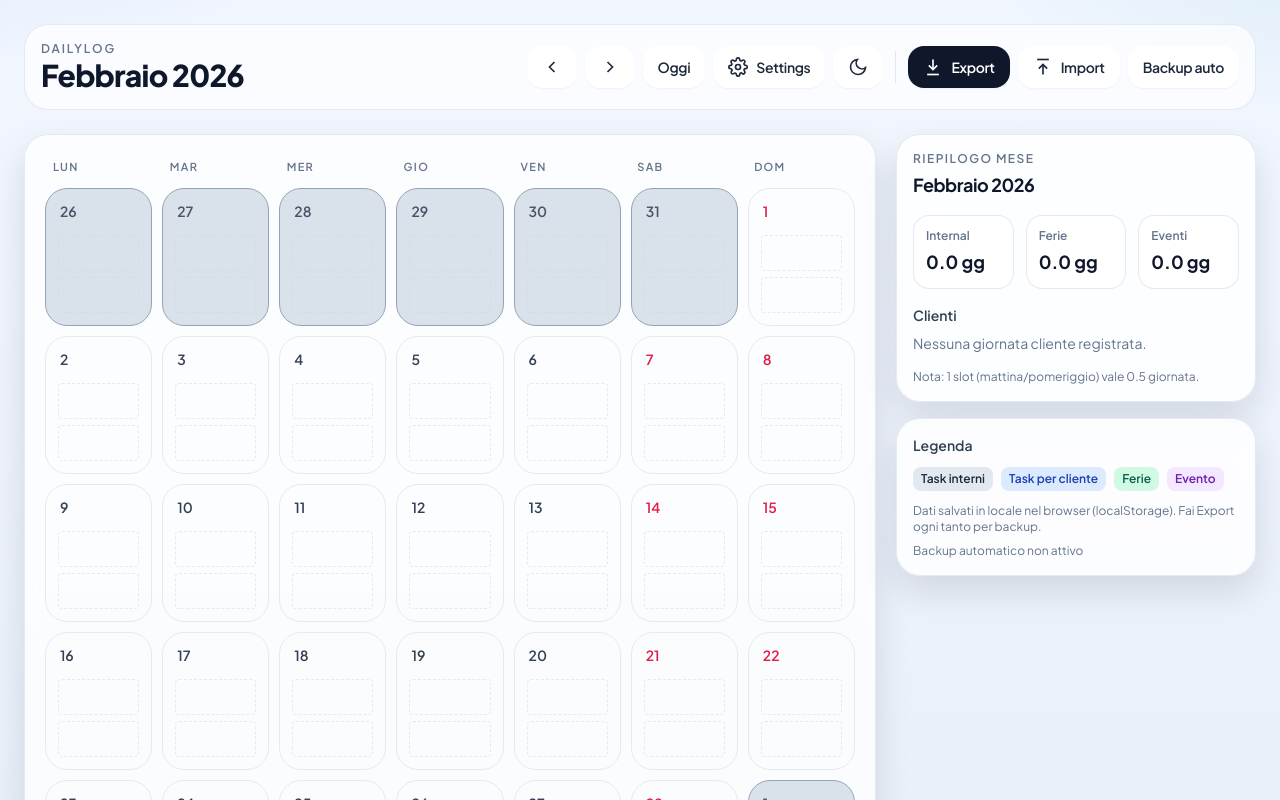
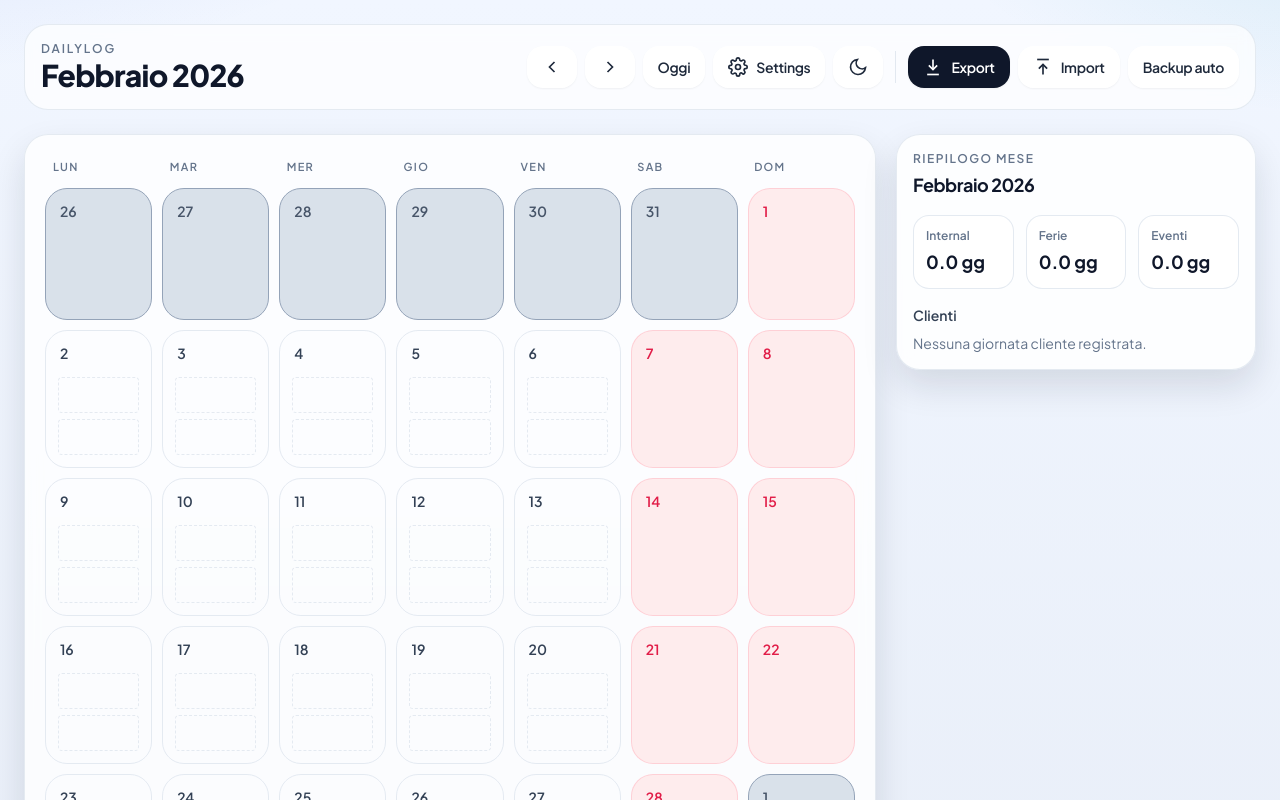
Before and after one commit to carloveronesi/DailyLog, a React (Vite) app: page / in a window 1280 px wide. Shown: the top 800 px of the page. Built offline with nearby package versions, Linux system fonts and the light colour scheme.

Commit message:
Disabling edit for weekends or previous/next month

```diff
--- a/src/renderer/App.jsx
+++ b/src/renderer/App.jsx
@@ -102,29 +102,6 @@ export default function App() {
 
           <aside className="space-y-4">
             <SummaryPanel year={year} monthIndex0={month} data={data} />
-
-            <div className="rounded-3xl border border-slate-200/90 bg-white/85 backdrop-blur p-4 shadow-soft dark:shadow-soft-dark dark:border-slate-700/50 dark:bg-slate-800/80">
-              <div className="text-sm font-semibold text-slate-700 dark:text-slate-200">Legenda</div>
-              <div className="mt-3 flex flex-wrap gap-2">
-                {TASK_TYPES.map((t) => (
-                  <div key={t.id} className={"rounded-lg px-2 py-1 text-xs font-semibold " + badgeStyle(t.id)}>
-                    {t.label}
-                  </div>
-                ))}
-              </div>
-              <div className="mt-3 text-xs text-slate-500 dark:text-slate-400">
-                Dati salvati in locale nel browser (localStorage). Fai Export ogni tanto per backup.
-              </div>
-              {!hasDesktopBridge ? (
-                <div className="mt-2 text-xs text-slate-500 dark:text-slate-400">
-                  {supportsAutoBackup ? backupStatus : "Backup auto su file non supportato da questo browser."}
-                </div>
-              ) : null}
-              {hasDesktopBridge ? <div className="mt-2 text-xs text-slate-500 dark:text-slate-400">{desktopBackupStatus}</div> : null}
-              {hasDesktopBridge && desktopBackupPath ? (
-                <div className="mt-1 break-all text-[11px] text-slate-500 dark:text-slate-400">Percorso backup desktop: {desktopBackupPath}</div>
-              ) : null}
-            </div>
           </aside>
         </main>
       </div>
--- a/src/renderer/components/DayCell.jsx
+++ b/src/renderer/components/DayCell.jsx
@@ -5,11 +5,16 @@ export function DayCell({ date, isCurrentMonth, isWeekend, entries, onClick }) {
   const am = entries?.AM;
   const pm = entries?.PM;
   const isFullDay = am && pm && JSON.stringify(am) === JSON.stringify(pm);
+  const isWeekendDay = isCurrentMonth && isWeekend;
+  const isClickable = isCurrentMonth && !isWeekend && typeof onClick === "function";
 
   const base =
-    "rounded-[22px] border p-3 transition-all duration-200 cursor-pointer select-none min-h-[132px] flex flex-col gap-2";
+    "rounded-[22px] border p-3 transition-all duration-200 select-none min-h-[132px] flex flex-col gap-2";
+  const cursor = isClickable ? "cursor-pointer" : "cursor-default";
   const bg = !isCurrentMonth
     ? "bg-slate-300/70 border-slate-400 text-slate-600 dark:bg-slate-800/50 dark:border-slate-700/50 dark:text-slate-500"
+    : isWeekendDay
+      ? "bg-rose-100/70 border-rose-200/90 text-slate-700 dark:bg-rose-900/20 dark:border-rose-800/50 dark:text-slate-300"
       : "bg-white/88 border-slate-200/90 hover:shadow-soft hover:-translate-y-[1px] dark:bg-slate-800/90 dark:border-slate-600 dark:hover:shadow-lg dark:hover:shadow-black/20";
 
   const dayNumCls = !isCurrentMonth
@@ -18,15 +23,17 @@ export function DayCell({ date, isCurrentMonth, isWeekend, entries, onClick }) {
 
   const handleSlotClick = (e, slot) => {
     e.stopPropagation();
+    if (!isClickable) return;
     onClick(slot);
   };
 
   return (
-    <div className={base + " " + bg} onClick={() => onClick()}>
+    <div className={base + " " + cursor + " " + bg} onClick={isClickable ? () => onClick() : undefined}>
       <div className="flex items-center justify-between px-0.5">
         <div className={dayNumCls}>{d}</div>
       </div>
 
+      {isCurrentMonth && !isWeekend ? (
         <div className="flex flex-1 flex-col gap-1.5 mt-1.5">
           {isFullDay ? (
             <div
@@ -68,6 +75,9 @@ export function DayCell({ date, isCurrentMonth, isWeekend, entries, onClick }) {
             </>
           )}
         </div>
+      ) : (
+        <div className="flex-1" />
+      )}
     </div>
   );
 }
--- a/src/renderer/components/SummaryPanel.jsx
+++ b/src/renderer/components/SummaryPanel.jsx
@@ -80,8 +80,6 @@ export function SummaryPanel({ year, monthIndex0, data }) {
           </div>
         )}
       </div>
-
-      <div className="mt-4 text-xs text-slate-500 dark:text-slate-400">Nota: 1 slot (mattina/pomeriggio) vale 0.5 giornata.</div>
     </div>
   );
 }
```
Lines whose indentation alone changed are shown as unchanged.
